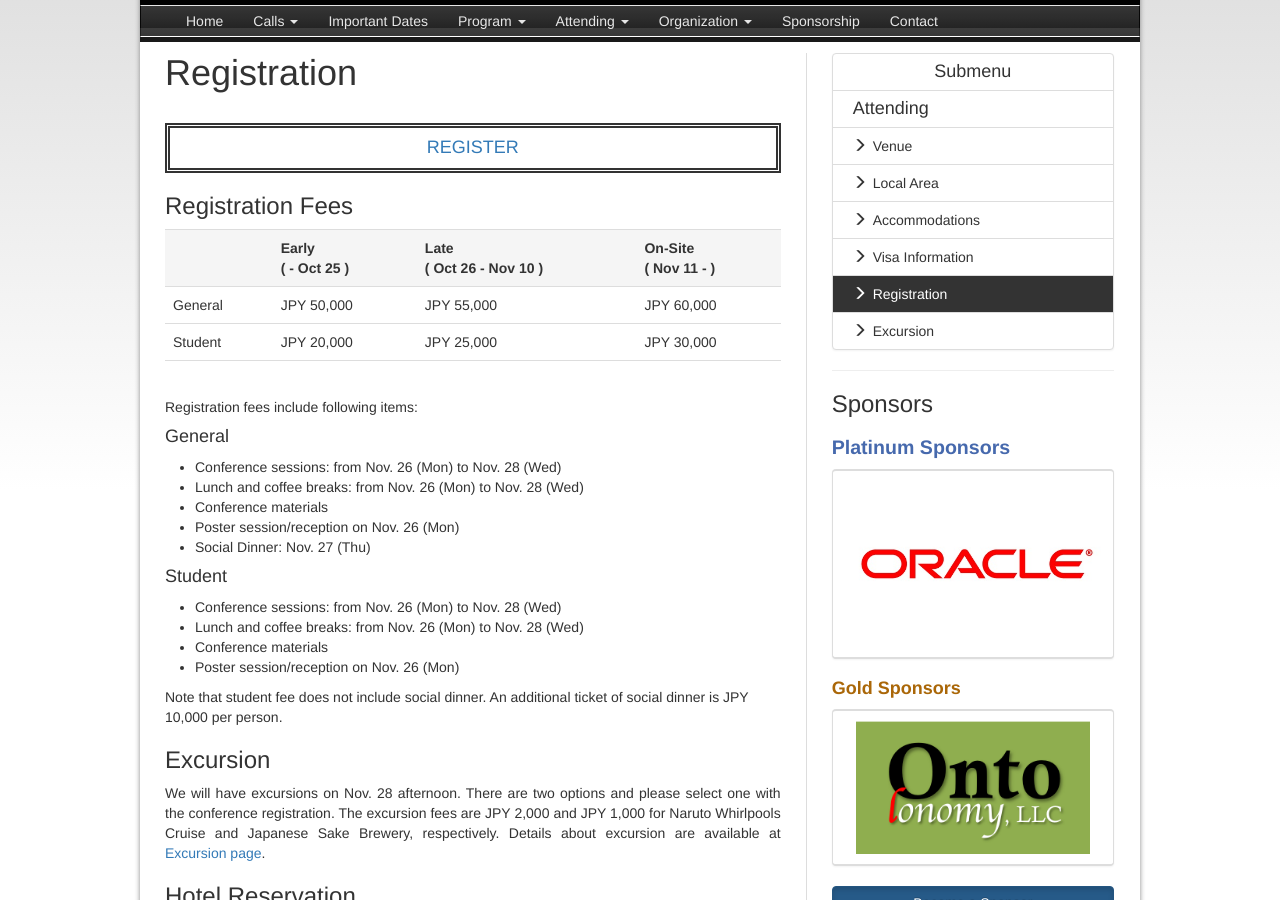
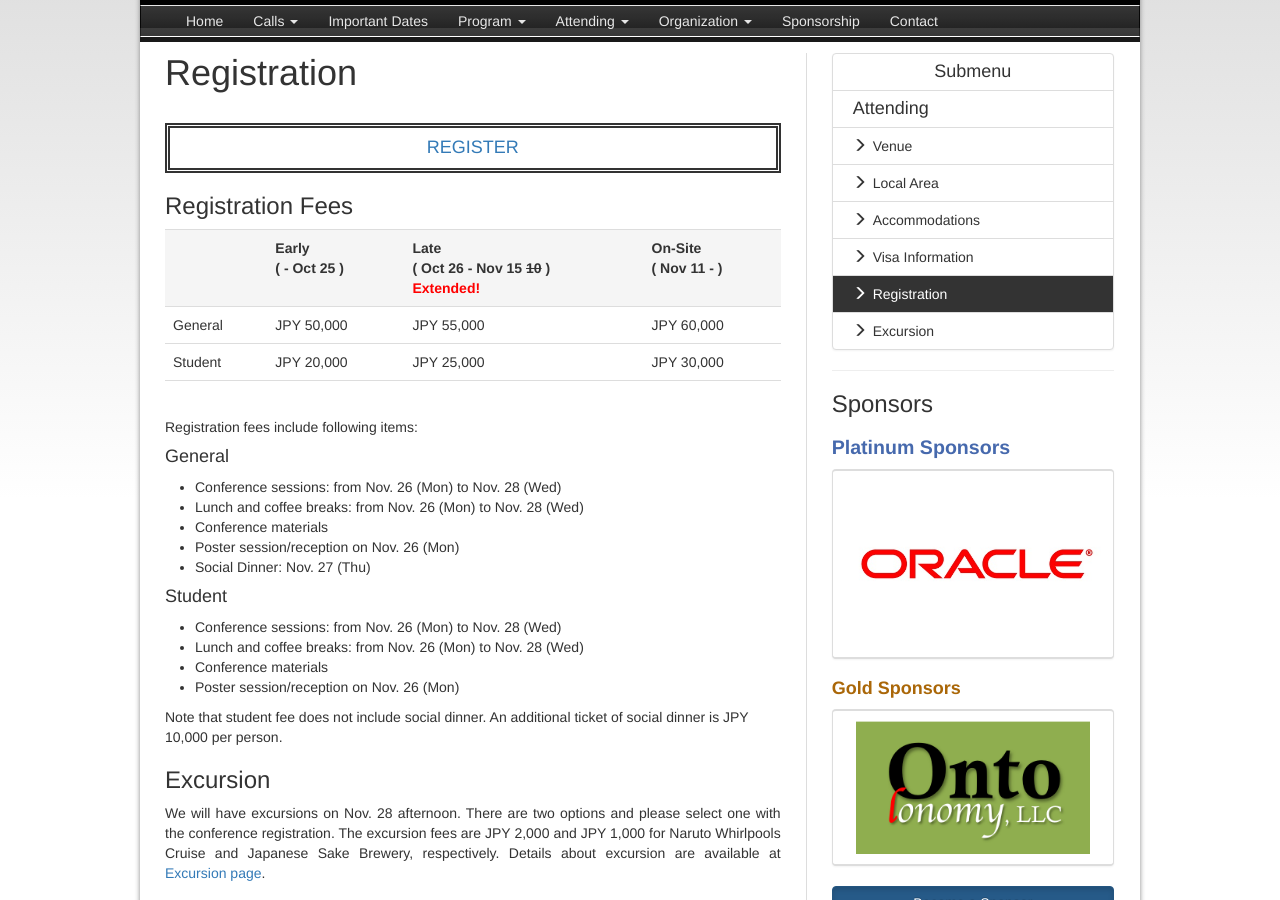
Before and after one commit to IJCKGconference/JIST2018, a Jekyll site: the page built from pages/attending/registration.html, in a window 1280 px wide and 900 px high, scrolled down 338 px. Built offline with Jekyll 4.4.1, drawn with Linux system fonts in a browser that asks for light colours; comment, search, counter and statistics services are not loaded.

Commit message:
Late登録の期限を延長

```diff
--- a/pages/attending/registration.html
+++ b/pages/attending/registration.html
@@ -22,7 +22,7 @@
         </th>
         <th>
             Late<br>
-            ( Oct 26 - Nov 10 )
+            ( Oct 26 - Nov 15 <s>10</s> )<br><font color="red">Extended!</font>
         </th>
         <th>
             On-Site<br>
```
